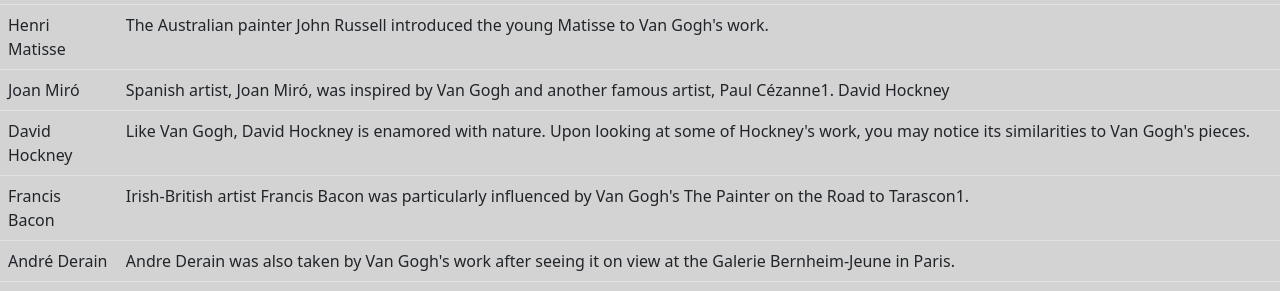
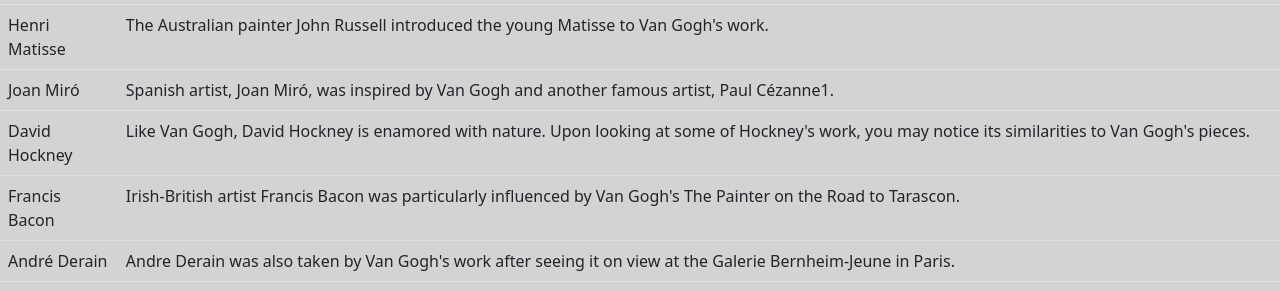
Before and after one commit to MarusakM25/MarusakWebDesignFall23, a plain HTML site: page Final/Inspired Artists.html in a window 1280 px wide. Shown: the part 394-685 px from the top of the page. Drawn offline with nearby package versions, Linux system fonts and the light colour scheme.

Commit message:
Final Update for Final Project

```diff
--- a/Final/Inspired Artists.html
+++ b/Final/Inspired Artists.html
@@ -61,8 +61,7 @@
 
             <tr>
                 <td>Joan Miró</td>
-                <td>Spanish artist, Joan Miró, was inspired by Van Gogh and another famous artist, Paul Cézanne1.
-                    David Hockney</td>
+                <td>Spanish artist, Joan Miró, was inspired by Van Gogh and another famous artist, Paul Cézanne1.</td>
             </tr>
 
             <tr>
@@ -75,7 +74,7 @@
                 <td>Francis Bacon</td>
                 <td>Irish-British artist Francis Bacon was particularly influenced by Van Gogh's The Painter on the
                     Road to
-                    Tarascon1.</td>
+                    Tarascon.</td>
                 </tr>
 
                 <tr>
```
